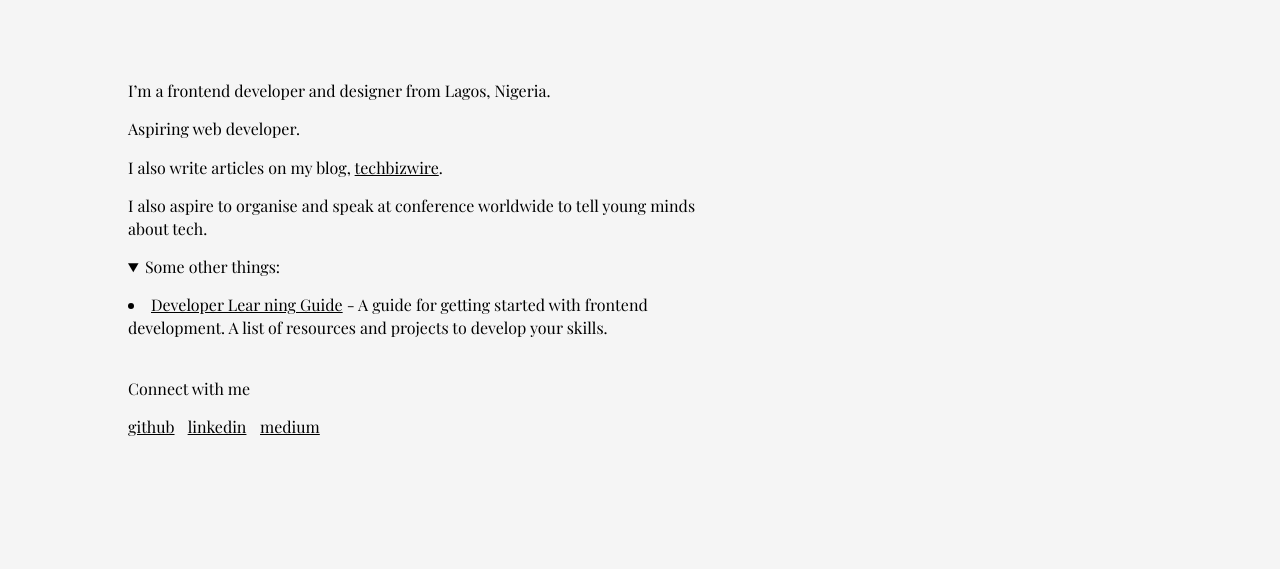
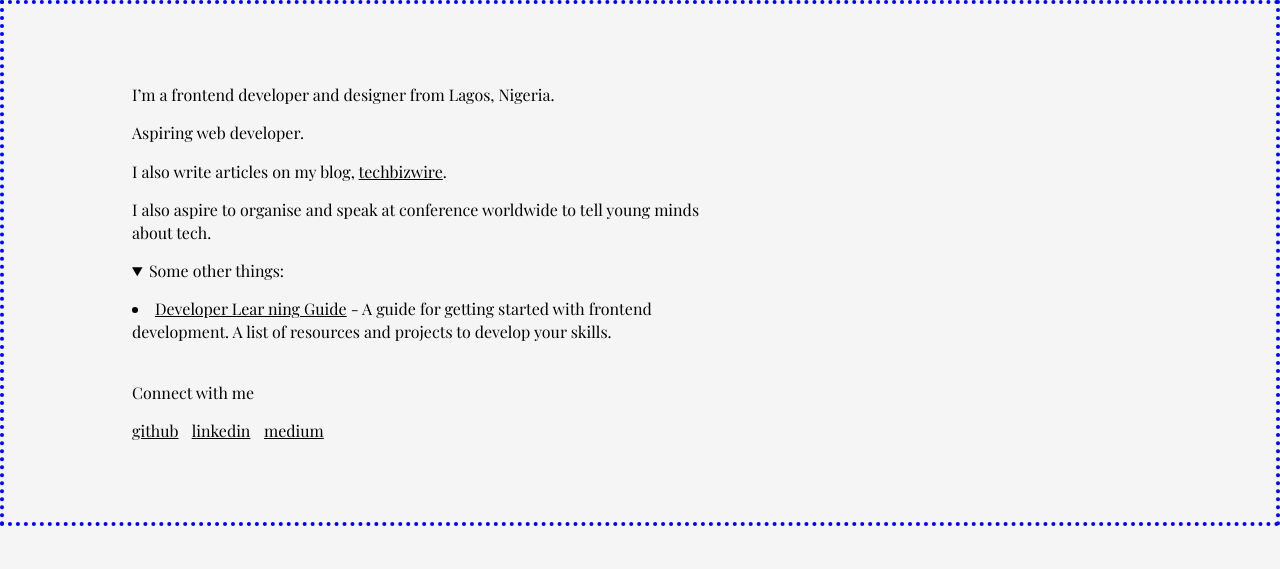
Before and after one commit to YaqubImran/pure-w, a plain HTML site: page index.html in a window 1280 px wide. Shown: the top 569 px of the page. Drawn offline with nearby package versions, Linux system fonts and the light colour scheme.

Commit message:
Update style.css

```diff
--- a/style.css
+++ b/style.css
@@ -21,6 +21,7 @@ body {
     font-weight: 400;
     line-height: 1.4;
     background-color:#f5f5f5;
+     border: 4px dotted blue;
 }
 h1 {
     font-size: 14vw;
```
